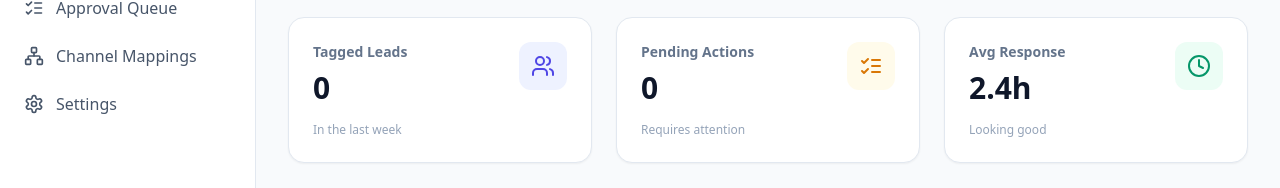
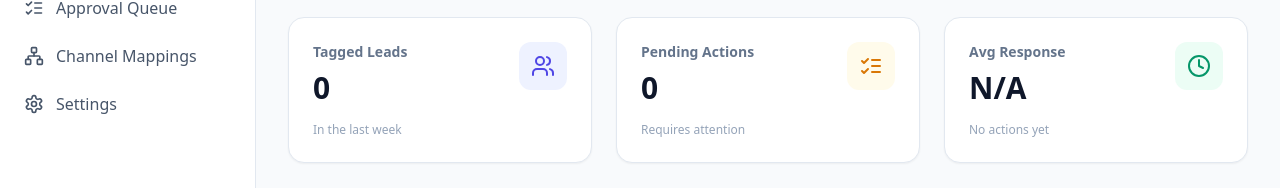
Before and after one commit to ManuSNair788/Amber-flow, a Next.js app: page /dashboard in a window 1280 px wide. Shown: the part 171-359 px from the top of the page. Built offline with nearby package versions, Linux system fonts and the light colour scheme; no server answers; the database is empty.

Commit message:
Implement dynamic Average Response Time calculation

```diff
--- a/app/(dashboard)/dashboard/page.tsx
+++ b/app/(dashboard)/dashboard/page.tsx
@@ -37,6 +37,44 @@ export default async function DashboardPage({ searchParams }: { searchParams: Pr
     .gte('created_at', isoStart)
     .order('created_at', { ascending: false })
     .limit(5);
+
+  // Calculate Average Response Time
+  const { data: metricsData } = await supabase
+    .from('students')
+    .select('created_at, activities(created_at, status)')
+    .gte('created_at', isoStart);
+
+  let totalMs = 0;
+  let resolvedCount = 0;
+
+  metricsData?.forEach(student => {
+    // Find the first activity that indicates an action was taken
+    const actionActivities = student.activities?.filter((a: any) =>
+      ['Approved', 'Message Sent', 'rejected'].includes(a.status)
+    ).sort((a: any, b: any) => new Date(a.created_at).getTime() - new Date(b.created_at).getTime());
+
+    if (actionActivities && actionActivities.length > 0) {
+      const firstAction = actionActivities[0];
+      const diffMs = new Date(firstAction.created_at).getTime() - new Date(student.created_at).getTime();
+      if (diffMs > 0) {
+        totalMs += diffMs;
+        resolvedCount++;
+      }
+    }
+  });
+
+  let avgResponseTime = '0h';
+  if (resolvedCount > 0) {
+    const avgMs = totalMs / resolvedCount;
+    const hours = avgMs / (1000 * 60 * 60);
+    if (hours < 1) {
+      avgResponseTime = `${Math.round(hours * 60)}m`;
+    } else {
+      avgResponseTime = `${hours.toFixed(1)}h`;
+    }
+  } else {
+    avgResponseTime = 'N/A';
+  }
 
   return (
     <div className="space-y-8 max-w-5xl mx-auto">
@@ -79,10 +117,10 @@ export default async function DashboardPage({ searchParams }: { searchParams: Pr
         />
         <KPICard
           title="Avg Response"
-          value="2.4h"
+          value={avgResponseTime}
           icon={Clock}
           color="bg-emerald-50 text-emerald-600"
-          trend="Looking good"
+          trend={avgResponseTime === 'N/A' ? "No actions yet" : "Time to act"}
         />
       </div>
 
```
